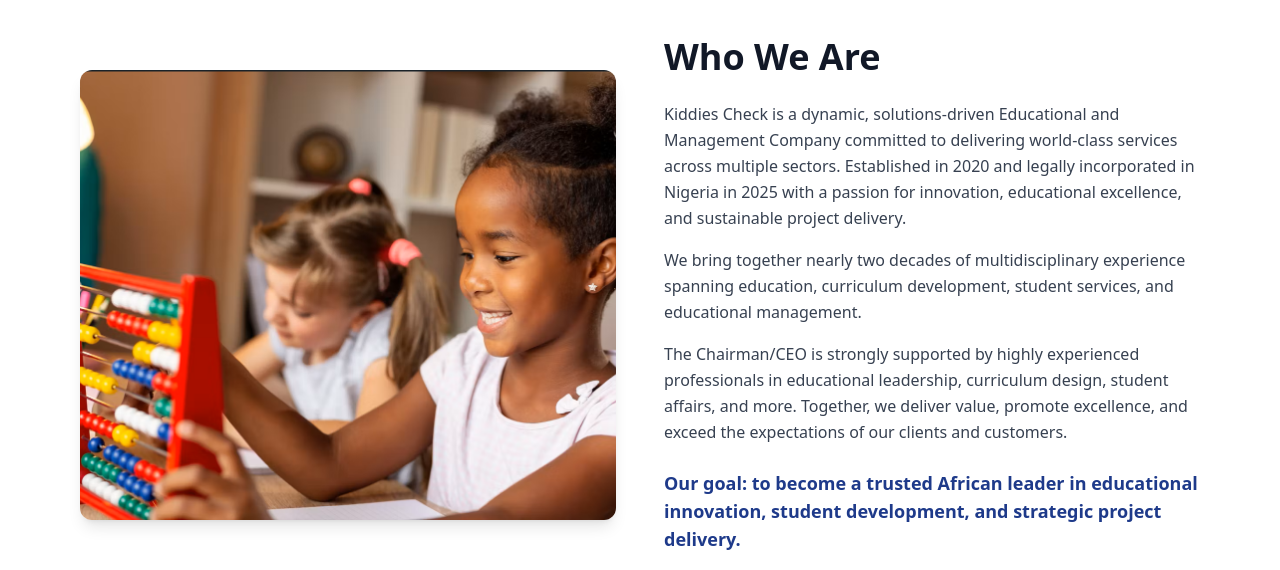
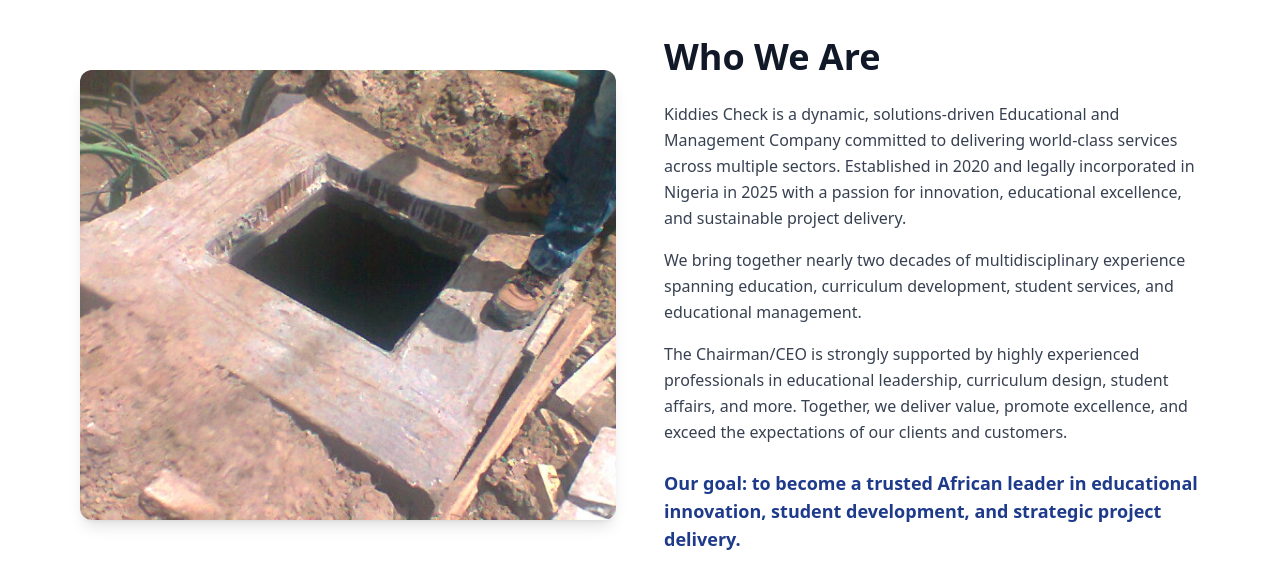
Before and after one commit to Azeezfasasi/kiddies-check, a Next.js app: page /about-us in a window 1280 px wide. Shown: the part 347-917 px from the top of the page. Built offline with nearby package versions, Linux system fonts and the light colour scheme; no server answers; the database is empty.

Commit message:
changed the company overview image to use a dynamic image

```diff
--- a/src/components/home-component/CompanyOverview.js
+++ b/src/components/home-component/CompanyOverview.js
@@ -82,7 +82,7 @@
             <div className="order-2 lg:order-1">
               <div className="relative w-full h-64 sm:h-80 lg:h-[450px] rounded-xl overflow-hidden shadow-lg">
                 <Image
-                  src="/img/kidimg1.png"
+                  src={data.companyInfo.image || "/img/kidimg1.png"}
                   alt="Kiddies Check Overview"
                   fill
                   sizes="100%"
```
